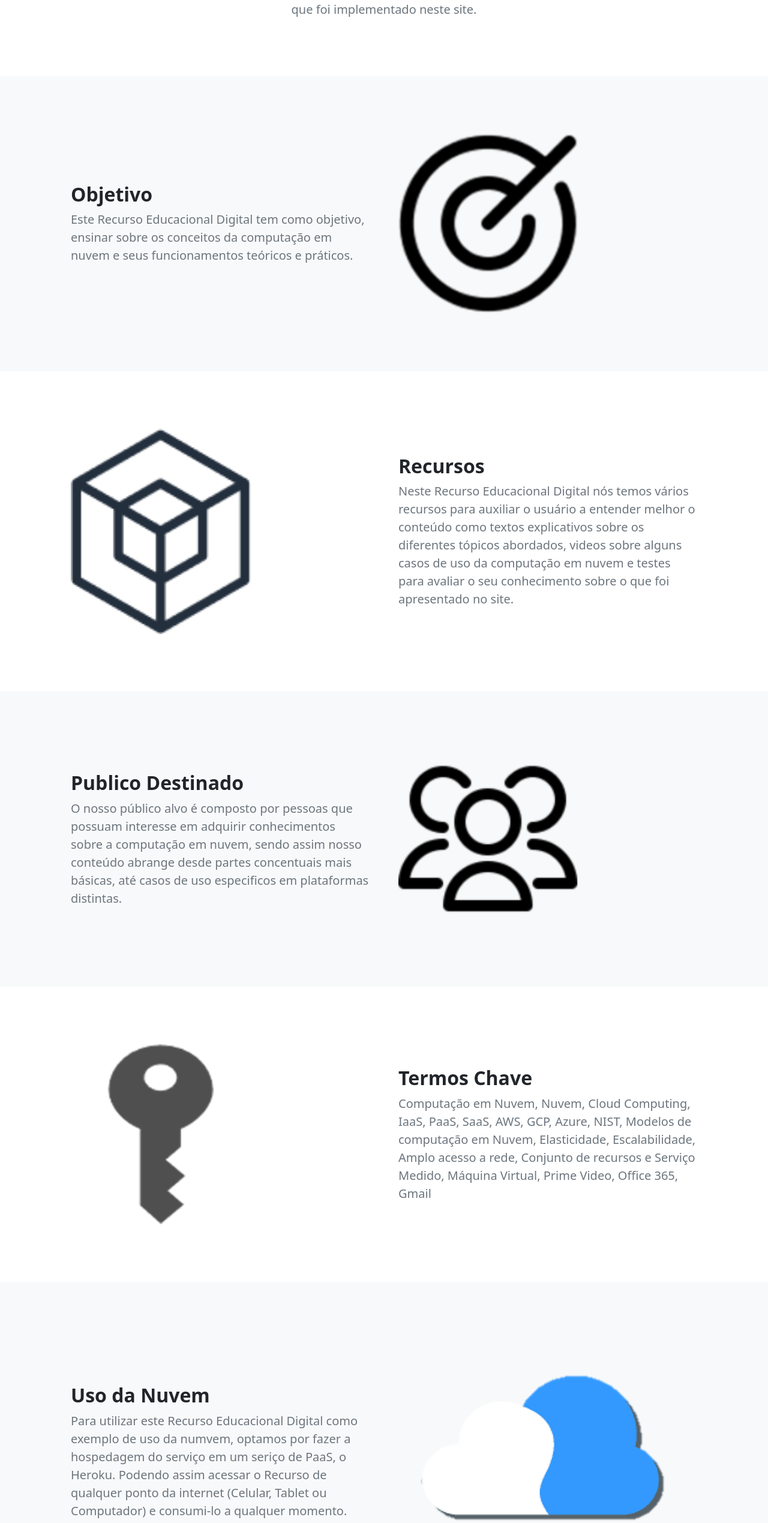
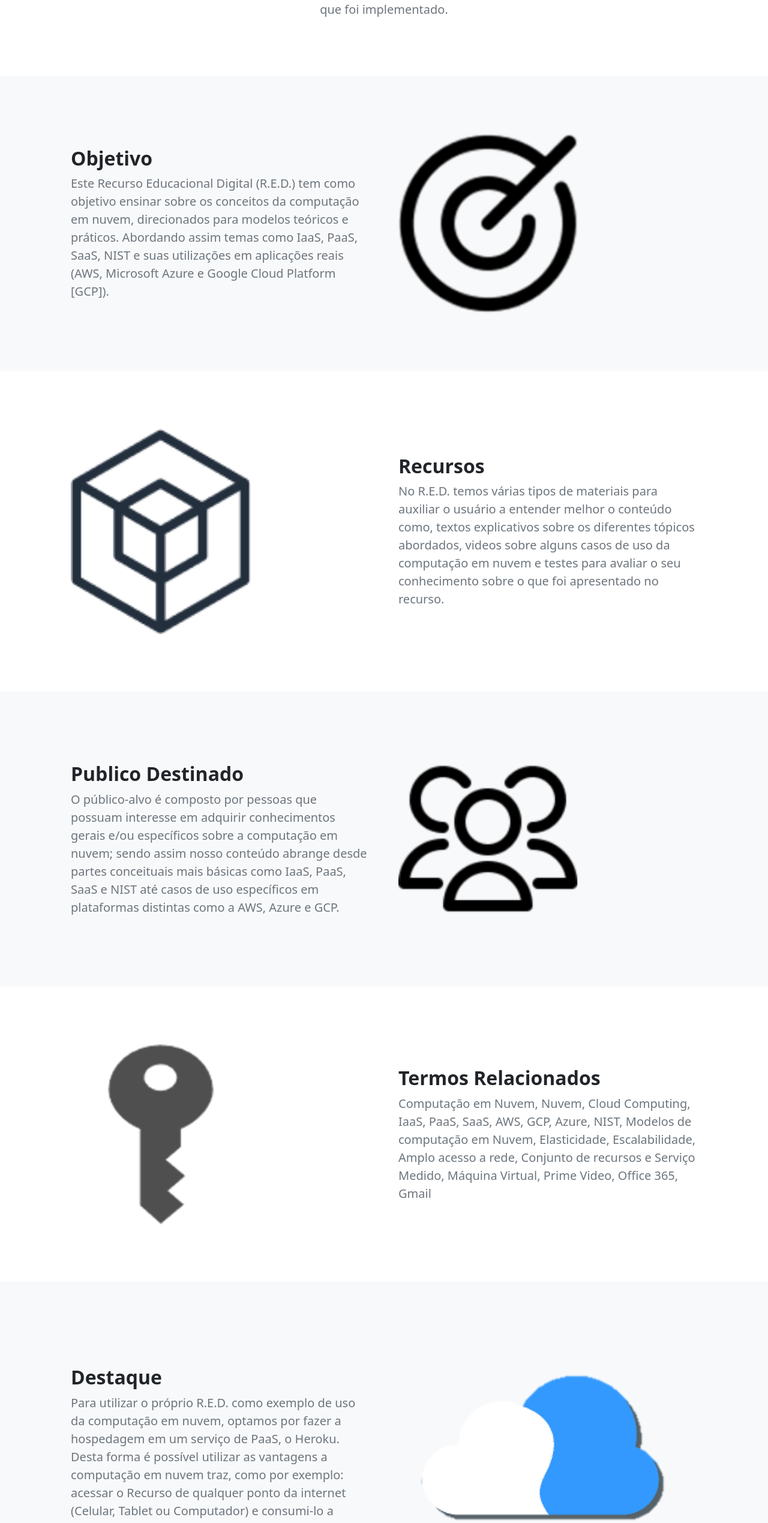
Before and after one commit to lucasquental/mack-compnuvem, a Next.js app: page /About in a window 1280 px wide. Shown: the part 245-2784 px from the top of the page at 60% size. Built offline with nearby package versions, Linux system fonts and the light colour scheme.

Commit message:
update text

```diff
--- a/pages/About/index.tsx
+++ b/pages/About/index.tsx
@@ -12,8 +12,7 @@ export default function About(){
                             <div className="text-center my-5">
                                 <h1 className="fw-bolder mb-3">O Recurso Educacional Digital</h1>
                                 <p className="lead fw-normal text-muted mb-4">
-                                    Nesta página vamos falar um pouco sobre o Recurso Educacional Digital que foi implementado neste site.</p>
-
+                                    Nesta página vamos falar um pouco sobre o Recurso Educacional Digital que foi implementado.</p>
                             </div>
                         </div>
                     </div>
@@ -27,7 +26,7 @@ export default function About(){
                             <img className="img-fluid rounded mb-5 mb-lg-0" src="objetivo.png" style={{width:'300px'}} alt="..." /></div>
                         <div className="col-lg-6">
                             <h2 className="fw-bolder">Objetivo</h2>
-                            <p className="lead fw-normal text-muted mb-0">Este Recurso Educacional Digital tem como objetivo, ensinar sobre os conceitos da computação em nuvem e seus funcionamentos teóricos e práticos.</p>
+                            <p className="lead fw-normal text-muted mb-0">Este Recurso Educacional Digital (R.E.D.) tem como objetivo ensinar sobre os conceitos da computação em nuvem, direcionados para modelos teóricos e práticos. Abordando assim temas como IaaS, PaaS, SaaS, NIST e suas utilizações em aplicações reais (AWS, Microsoft Azure e Google Cloud Platform [GCP]).</p>
                         </div>
                     </div>
                 </div>
@@ -40,7 +39,7 @@ export default function About(){
                             <img className="img-fluid rounded mb-5 mb-lg-0" src="recursos.png" style={{width:'300px'}} alt="..." /></div>
                         <div className="col-lg-6">
                             <h2 className="fw-bolder">Recursos</h2>
-                            <p className="lead fw-normal text-muted mb-0">Neste Recurso Educacional Digital nós temos vários recursos para auxiliar o usuário a entender melhor o conteúdo como textos explicativos sobre os diferentes tópicos abordados, videos sobre alguns casos de uso da computação em nuvem e testes para avaliar o seu conhecimento sobre o que foi apresentado no site.</p>
+                            <p className="lead fw-normal text-muted mb-0">No R.E.D. temos várias tipos de materiais para auxiliar o usuário a entender melhor o conteúdo como, textos explicativos sobre os diferentes tópicos abordados, videos sobre alguns casos de uso da computação em nuvem e testes para avaliar o seu conhecimento sobre o que foi apresentado no recurso.</p>
                         </div>
                     </div>
                 </div>
@@ -52,7 +51,7 @@ export default function About(){
                             <img className="img-fluid rounded mb-5 mb-lg-0" src="pessoas.png" style={{width:'300px'}} alt="..." /></div>
                         <div className="col-lg-6">
                             <h2 className="fw-bolder">Publico Destinado</h2>
-                            <p className="lead fw-normal text-muted mb-0">O nosso público alvo é composto por pessoas que possuam interesse em adquirir conhecimentos sobre a computação em nuvem, sendo assim nosso conteúdo abrange desde partes concentuais mais básicas, até casos de uso especificos em plataformas distintas.</p>
+                            <p className="lead fw-normal text-muted mb-0">O público-alvo é composto por pessoas que possuam interesse em adquirir conhecimentos gerais e/ou específicos sobre a computação em nuvem; sendo assim nosso conteúdo abrange desde partes conceituais mais básicas como IaaS, PaaS, SaaS e NIST até casos de uso específicos em plataformas distintas como a AWS, Azure e GCP.</p>
                         </div>
                     </div>
                 </div>
@@ -63,7 +62,7 @@ export default function About(){
                         <div className="col-lg-6">
                             <img className="img-fluid rounded mb-5 mb-lg-0" src="termos.png" style={{width:'300px'}} alt="..." /></div>
                         <div className="col-lg-6">
-                            <h2 className="fw-bolder">Termos Chave</h2>
+                            <h2 className="fw-bolder">Termos Relacionados</h2>
                             <p className="lead fw-normal text-muted mb-0">Computação em Nuvem, Nuvem, Cloud Computing, IaaS, PaaS, SaaS, AWS, GCP, Azure, NIST, Modelos de computação em Nuvem, Elasticidade, Escalabilidade, Amplo acesso a rede, Conjunto de recursos e Serviço Medido, Máquina Virtual, Prime Video, Office 365, Gmail</p>
                         </div>
                     </div>
@@ -75,8 +74,8 @@ export default function About(){
                         <div className="col-lg-6  order-first order-lg-last">
                             <img className="img-fluid rounded mb-5 mb-lg-0" src="Logo1.png" alt="..." /></div>
                         <div className="col-lg-6">
-                            <h2 className="fw-bolder">Uso da Nuvem</h2>
-                            <p className="lead fw-normal text-muted mb-0">Para utilizar este Recurso Educacional Digital como exemplo de uso da numvem, optamos por fazer a hospedagem do serviço em um seriço de PaaS, o Heroku. Podendo assim acessar o Recurso de qualquer ponto da internet (Celular, Tablet ou Computador) e consumi-lo a qualquer momento.</p>
+                            <h2 className="fw-bolder">Destaque</h2>
+                            <p className="lead fw-normal text-muted mb-0">Para utilizar o próprio R.E.D. como exemplo de uso da computação em nuvem, optamos por fazer a hospedagem em um serviço de PaaS, o Heroku. Desta forma é possível utilizar as vantagens a computação em nuvem traz, como por exemplo: acessar o Recurso de qualquer ponto da internet (Celular, Tablet ou Computador) e consumi-lo a qualquer momento.</p>
                         </div>
                     </div>
                 </div>
```
